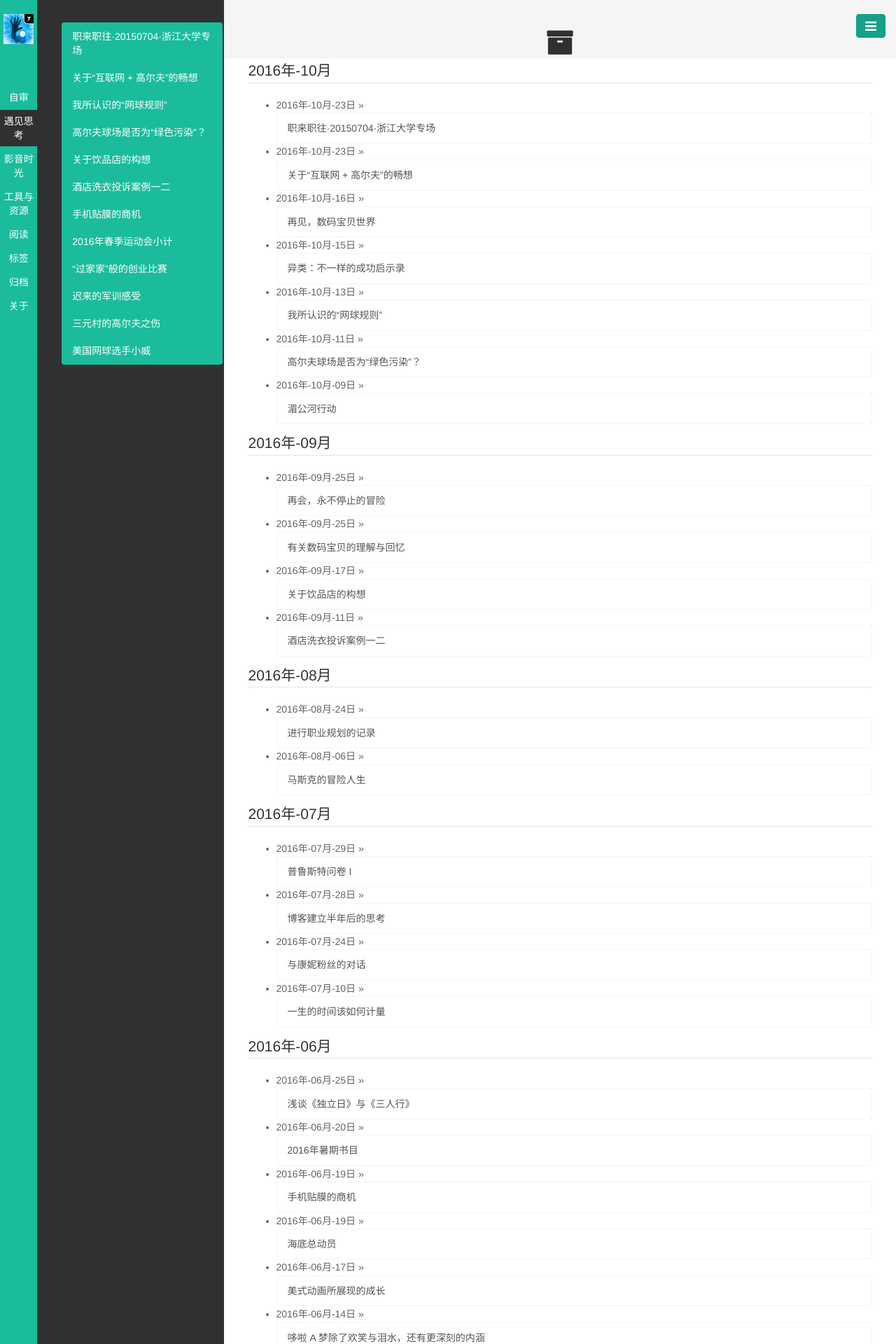
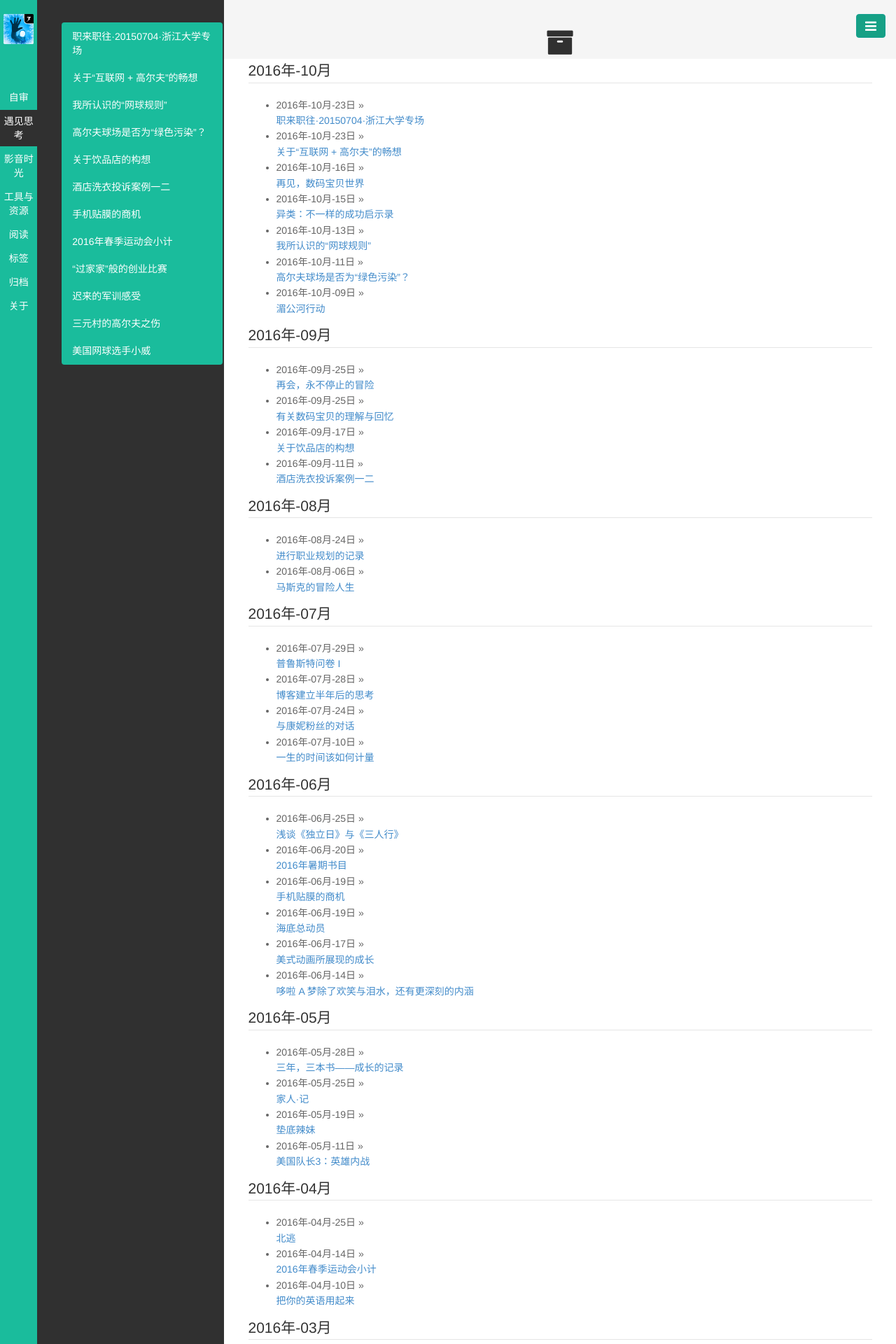
Before and after one commit to 3un4/3un4.github.io, a Jekyll site: the page built from pages/archive.html, in a window 1280 px wide. Shown: the top 1920 px of the page at 70% size. Built offline with Jekyll 4.4.1, drawn with Linux system fonts in a browser that asks for light colours.

Commit message:
Update archive.html

```diff
--- a/pages/archive.html
+++ b/pages/archive.html
@@ -16,7 +16,7 @@ comments: false
       <ul>
     {% endif %}
     <li><span>{{ post.date | date: "%Y年-%m月-%d日" }}</span> &raquo;
-      <a class="list-group-item clearfix" href="{{ post.url }}">{{ post.title }}</a>
+      <a class="clearfix" href="{{ post.url }}">{{ post.title }}</a>
     </li>
 
     {% if forloop.last %}
```
